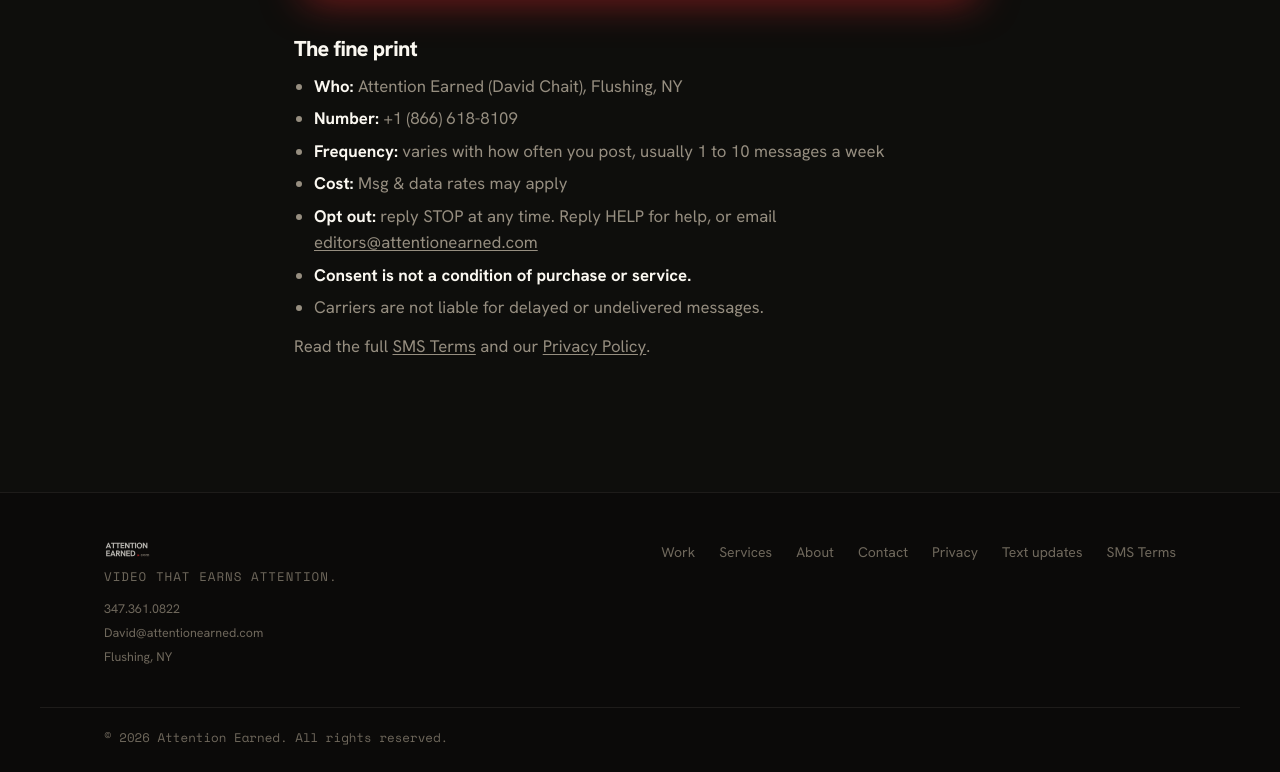
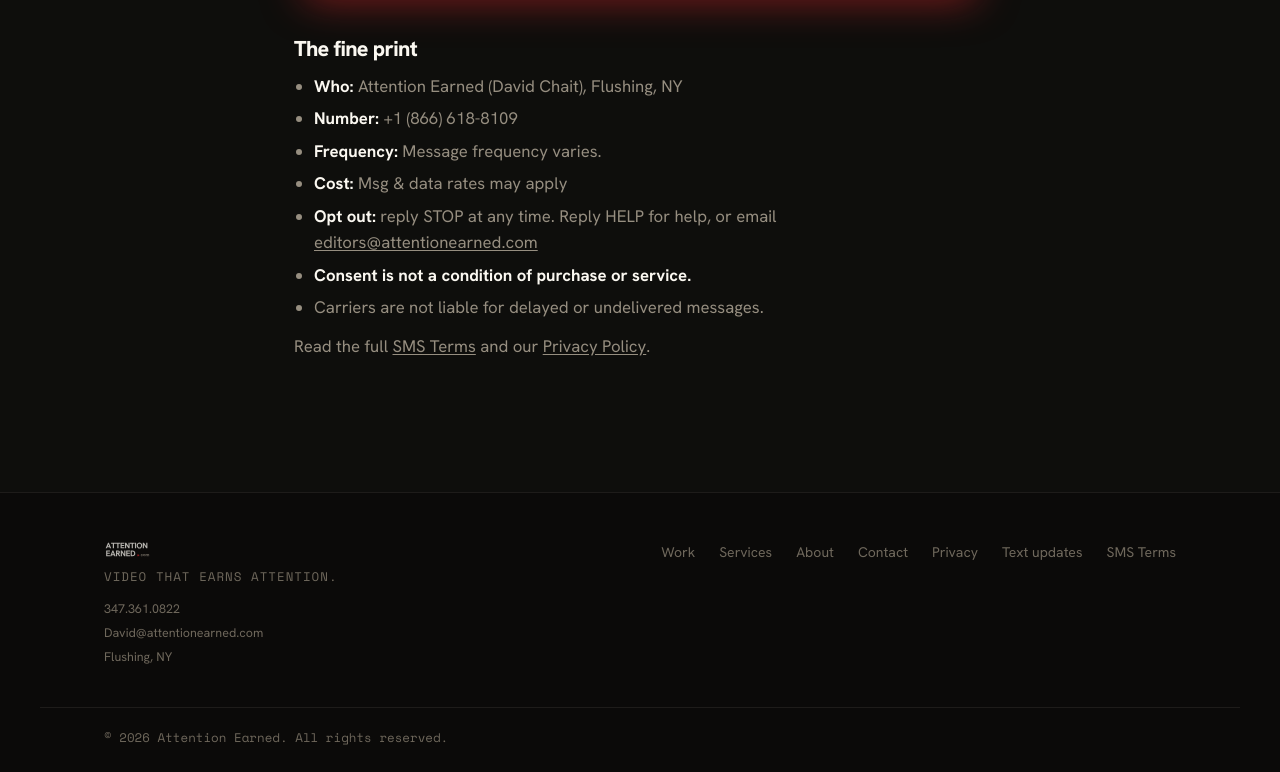
Before and after one commit to dovidchait/attentionearned, an Astro site: page /sms in a window 1280 px wide. Shown: the part 1224-1996 px from the top of the page. Built offline with nearby package versions, Linux system fonts and the light colour scheme; Astro itself is replaced by a stand-in of ours.

Commit message:
SMS pages: message frequency varies (drop 1-10/week)

```diff
--- a/src/pages/sms.astro
+++ b/src/pages/sms.astro
@@ -96,7 +96,7 @@
       <ul>
         <li><strong>Who:</strong> Attention Earned (David Chait), Flushing, NY</li>
         <li><strong>Number:</strong> {NUMBER_DISPLAY}</li>
-        <li><strong>Frequency:</strong> varies with how often you post, usually 1 to 10 messages a week</li>
+        <li><strong>Frequency:</strong> Message frequency varies.</li>
         <li><strong>Cost:</strong> Msg &amp; data rates may apply</li>
         <li><strong>Opt out:</strong> reply STOP at any time. Reply HELP for help, or email <a href="mailto:editors@attentionearned.com">editors@attentionearned.com</a></li>
         <li><strong>Consent is not a condition of purchase or service.</strong></li>
```
